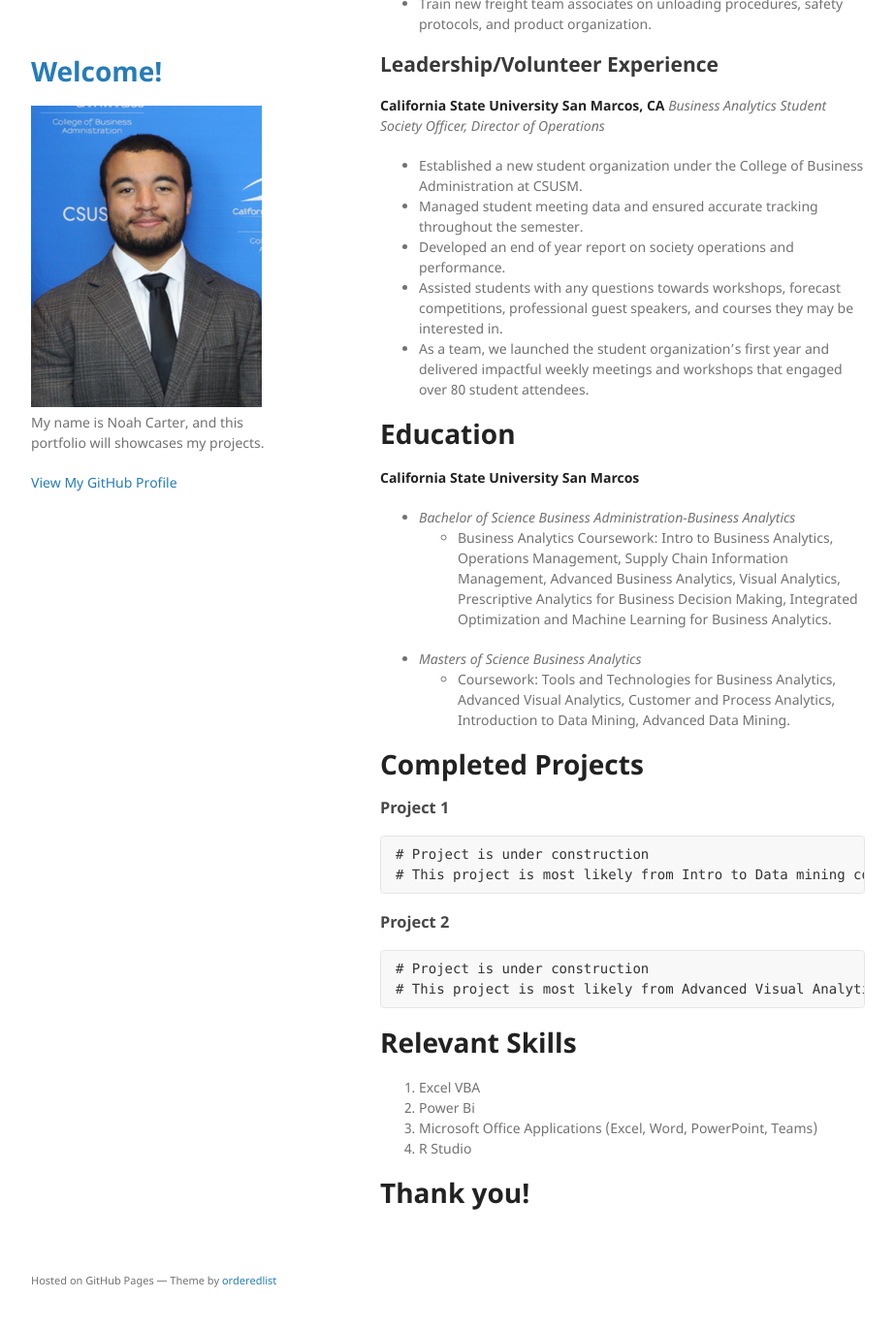
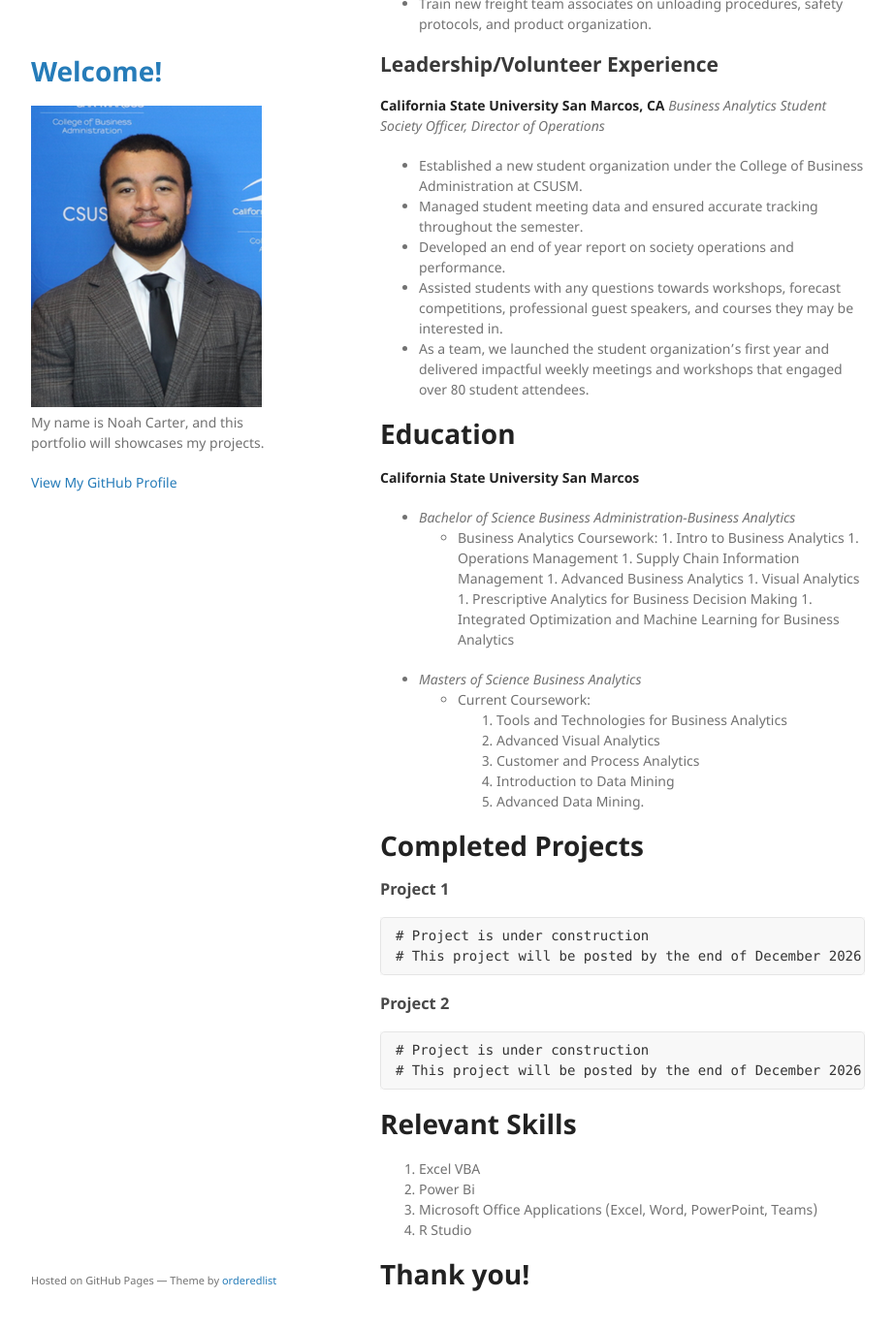
Before and after one commit to NC509/NC509.github.io, a Jekyll site: the page built from index.md, in a window 1280 px wide and 1400 px high, scrolled down 580 px. Shown: the top 1371 px of the window at 97% size, without its empty margins (178-1101 px from the left). Built offline with Jekyll 4.4.1, drawn with Linux system fonts in a browser that asks for light colours; our own code applies the rules of GitHub Pages for plain Markdown files.

Commit message:
Update index.md

````diff
--- a/index.md
+++ b/index.md
@@ -27,23 +27,35 @@ _Business Analytics Student Society Officer, Director of Operations_
 # Education
 **California State University San Marcos**
 - _Bachelor of Science Business Administration-Business Analytics_
-    - Business Analytics Coursework: Intro to Business Analytics, Operations Management, Supply Chain Information Management, Advanced Business Analytics, Visual Analytics, Prescriptive Analytics for Business Decision Making, Integrated Optimization and Machine Learning for Business Analytics.
+    - Business Analytics Coursework:
+          1. Intro to Business Analytics
+          1. Operations Management
+          1. Supply Chain Information Management
+          1. Advanced Business Analytics
+          1. Visual Analytics
+          1. Prescriptive Analytics for Business Decision Making
+          1. Integrated Optimization and Machine Learning for Business Analytics
 
 - _Masters of Science Business Analytics_
-  - Coursework: Tools and Technologies for Business Analytics, Advanced Visual Analytics, Customer and Process Analytics, Introduction to Data Mining, Advanced Data Mining.
+  - Current Coursework:
+    1. Tools and Technologies for Business Analytics
+    1. Advanced Visual Analytics
+    1. Customer and Process Analytics
+    1. Introduction to Data Mining
+    1. Advanced Data Mining.
 
 # Completed Projects
 
 ### Project 1
 ```
 # Project is under construction
-# This project is most likely from Intro to Data mining course (since we find data, course data will not be used)
+# This project will be posted by the end of December 2026.
 ```
 
 ### Project 2
 ```
 # Project is under construction
-# This project is most likely from Advanced Visual Analytics (since we find data, course data will not be used)
+# This project will be posted by the end of December 2026.
 ```
 
 # Relevant Skills
````
